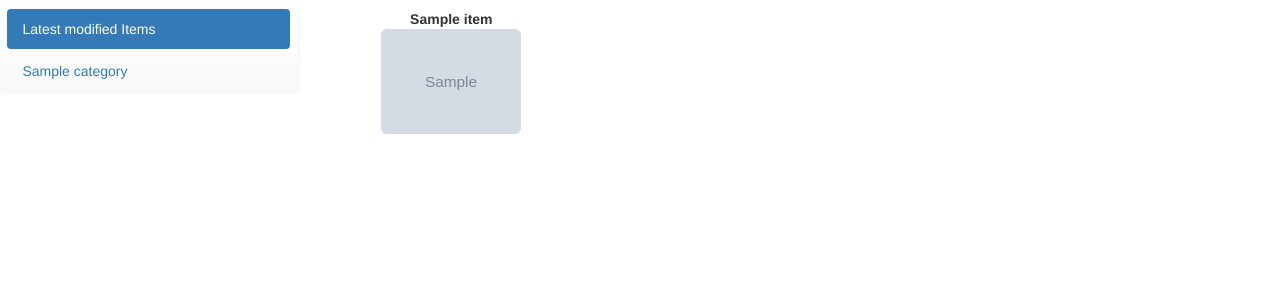
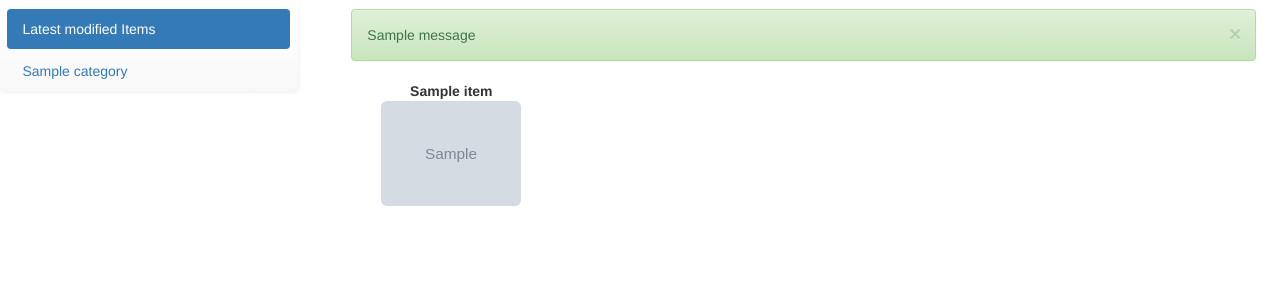
Before and after one commit to aristoteles-nunez/Item-Catalog, a Flask app: page / in a window 1280 px wide. Shown: the part 51-351 px from the top of the page. Run offline with Flask 2, Linux system fonts and the light colour scheme; tables that the repository leaves empty hold one stand-in row (values such as "Sample post"); grey boxes marked "Sample" are stand-in pictures; one stand-in notice (Sample message) is shown; some libraries are stand-ins or nearby versions.

Commit message:
feat: Flash messages

```diff
--- a/templates/base.html
+++ b/templates/base.html
@@ -68,6 +68,18 @@
         </div>
         <div class="col-sm-10 col-md-9">
             <div style="margin: auto; width: 95%;">
+                <div class='flash'>
+                    {% with messages = get_flashed_messages() %}
+                        {% if messages %}
+                            {% for message in messages %}
+                            <div class="alert alert-success alert-dismissible" role="alert">
+                                <button type="button" class="close" data-dismiss="alert" aria-label="Close"><span aria-hidden="true">&times;</span></button>
+                                {{ message }}
+                            </div>
+                            {% endfor %}
+                        {% endif %}
+                    {% endwith %}
+                </div>
                 {% block content %}
                 {% endblock %}
             </div>
```
